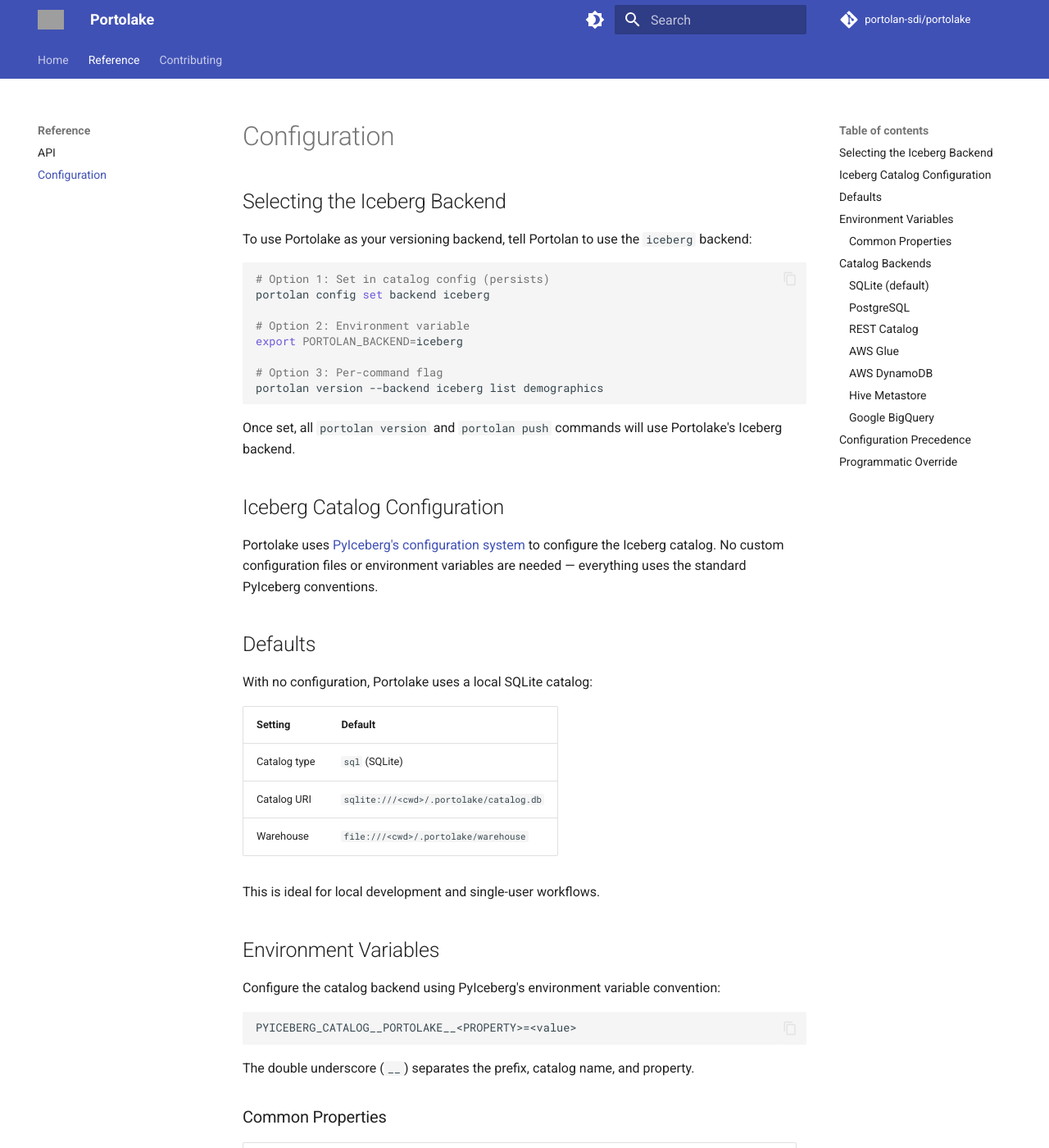
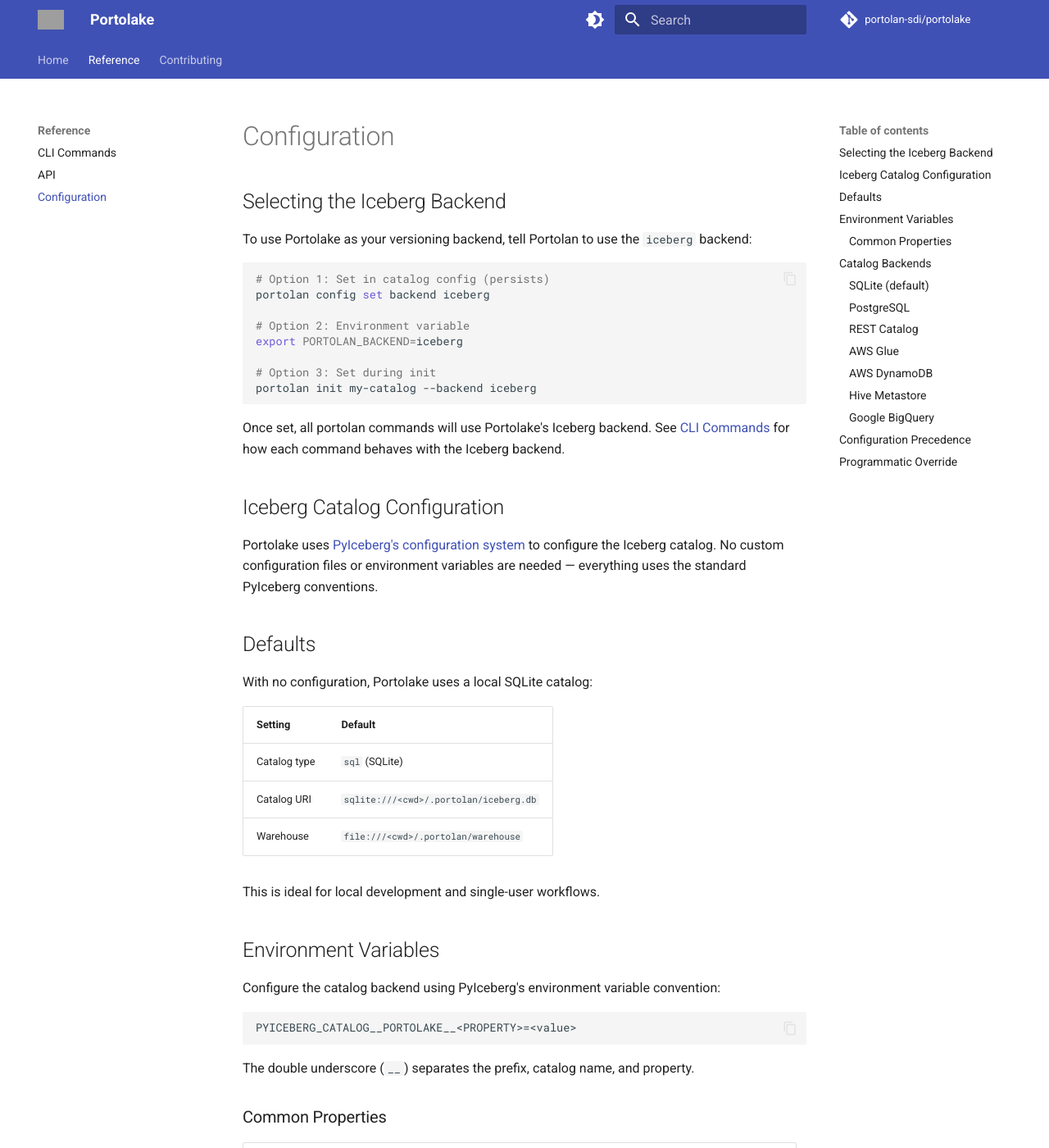
Before and after one commit to portolan-sdi/portolake, an MkDocs documentation site: the page built from docs/reference/configuration.md, in a window 1280 px wide and 1400 px high. Shown: the whole window at 82% size. Built offline with MkDocs 1.6.1 and Material for MkDocs 9.7.7, drawn with Linux system fonts in a browser that asks for light colours; comment, search, counter and statistics services are not loaded; some of the changed text lies outside the part shown; grey boxes are pictures that could not be loaded.

Commit message:
docs: add CLI commands reference and fix configuration paths
- New docs/reference/cli.md documenting all portolan commands with
  Iceberg backend behavior differences vs file backend
- Fix configuration.md: .portolake/ → .portolan/, catalog.db → iceberg.db
- Fix index.md: rollback description updated for native Iceberg semantics
- Add CLI Commands page to mkdocs nav

Co-Authored-By: Claude Opus 4.6 (1M context) <noreply@anthropic.com>

````diff
--- a/docs/reference/configuration.md
+++ b/docs/reference/configuration.md
@@ -11,11 +11,11 @@ portolan config set backend iceberg
 # Option 2: Environment variable
 export PORTOLAN_BACKEND=iceberg
 
-# Option 3: Per-command flag
-portolan version --backend iceberg list demographics
+# Option 3: Set during init
+portolan init my-catalog --backend iceberg
 ```
 
-Once set, all `portolan version` and `portolan push` commands will use Portolake's Iceberg backend.
+Once set, all portolan commands will use Portolake's Iceberg backend. See [CLI Commands](cli.md) for how each command behaves with the Iceberg backend.
 
 ## Iceberg Catalog Configuration
 
@@ -28,8 +28,8 @@ With no configuration, Portolake uses a local SQLite catalog:
 | Setting | Default |
 |---------|---------|
 | Catalog type | `sql` (SQLite) |
-| Catalog URI | `sqlite:///<cwd>/.portolake/catalog.db` |
-| Warehouse | `file:///<cwd>/.portolake/warehouse` |
+| Catalog URI | `sqlite:///<cwd>/.portolan/iceberg.db` |
+| Warehouse | `file:///<cwd>/.portolan/warehouse` |
 
 This is ideal for local development and single-user workflows.
 
@@ -62,8 +62,8 @@ Zero-configuration local catalog. Good for development and small teams.
 ```bash
 # These are the defaults — no need to set them
 export PYICEBERG_CATALOG__PORTOLAKE__TYPE=sql
-export PYICEBERG_CATALOG__PORTOLAKE__URI=sqlite:///$(pwd)/.portolake/catalog.db
-export PYICEBERG_CATALOG__PORTOLAKE__WAREHOUSE=file:///$(pwd)/.portolake/warehouse
+export PYICEBERG_CATALOG__PORTOLAKE__URI=sqlite:///$(pwd)/.portolan/iceberg.db
+export PYICEBERG_CATALOG__PORTOLAKE__WAREHOUSE=file:///$(pwd)/.portolan/warehouse
 ```
 
 ### PostgreSQL
@@ -153,7 +153,7 @@ PyIceberg resolves configuration in this order (highest to lowest):
 
 1. **Environment variables** (`PYICEBERG_CATALOG__PORTOLAKE__*`)
 2. **PyIceberg config file** (`~/.pyiceberg.yaml`)
-3. **Portolake defaults** (SQLite in `.portolake/`)
+3. **Portolake defaults** (SQLite in `.portolan/`)
 
 ## Programmatic Override
 
--- a/mkdocs.yml
+++ b/mkdocs.yml
@@ -73,6 +73,7 @@ markdown_extensions:
 nav:
   - Home: index.md
   - Reference:
+    - CLI Commands: reference/cli.md
     - API: reference/api.md
     - Configuration: reference/configuration.md
   - Contributing: contributing.md
````
Also changed, not shown: docs/index.md (+1 -1 lines), docs/reference/cli.md (added, +244 -0 lines).
